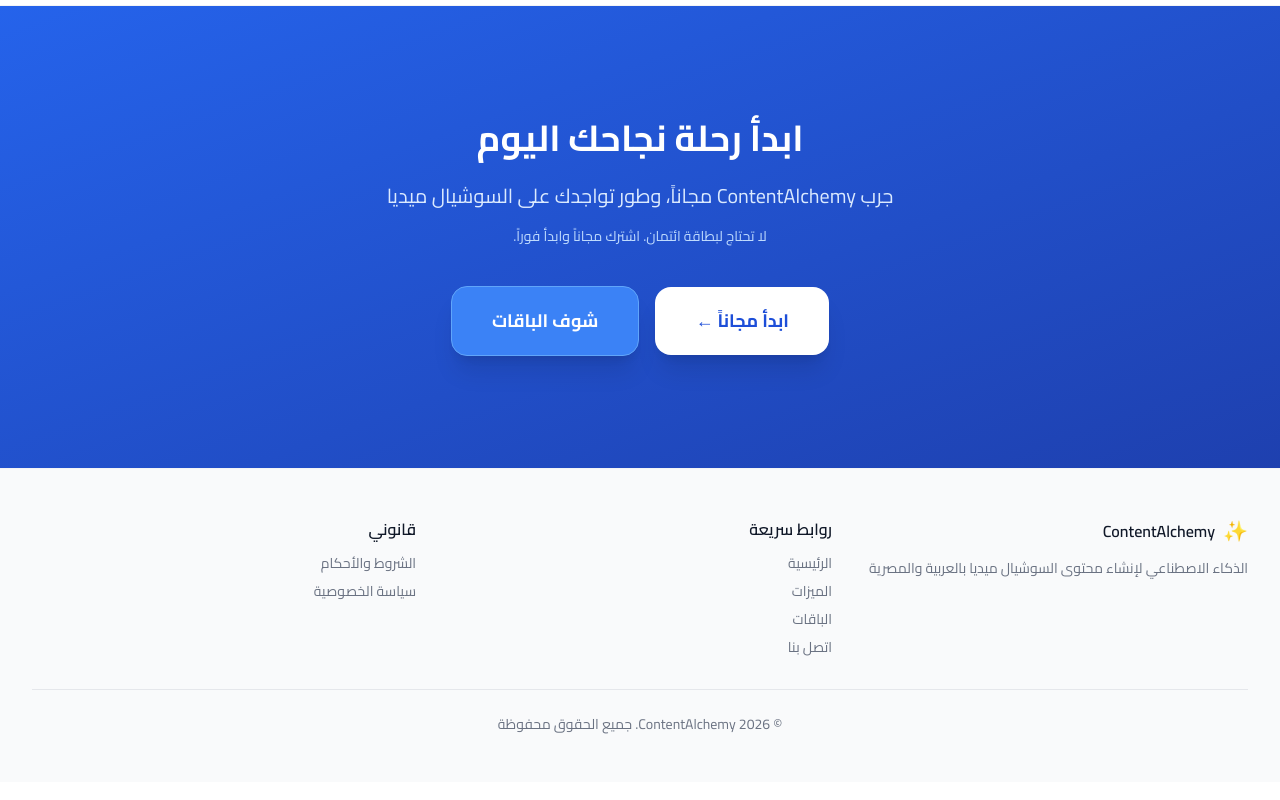
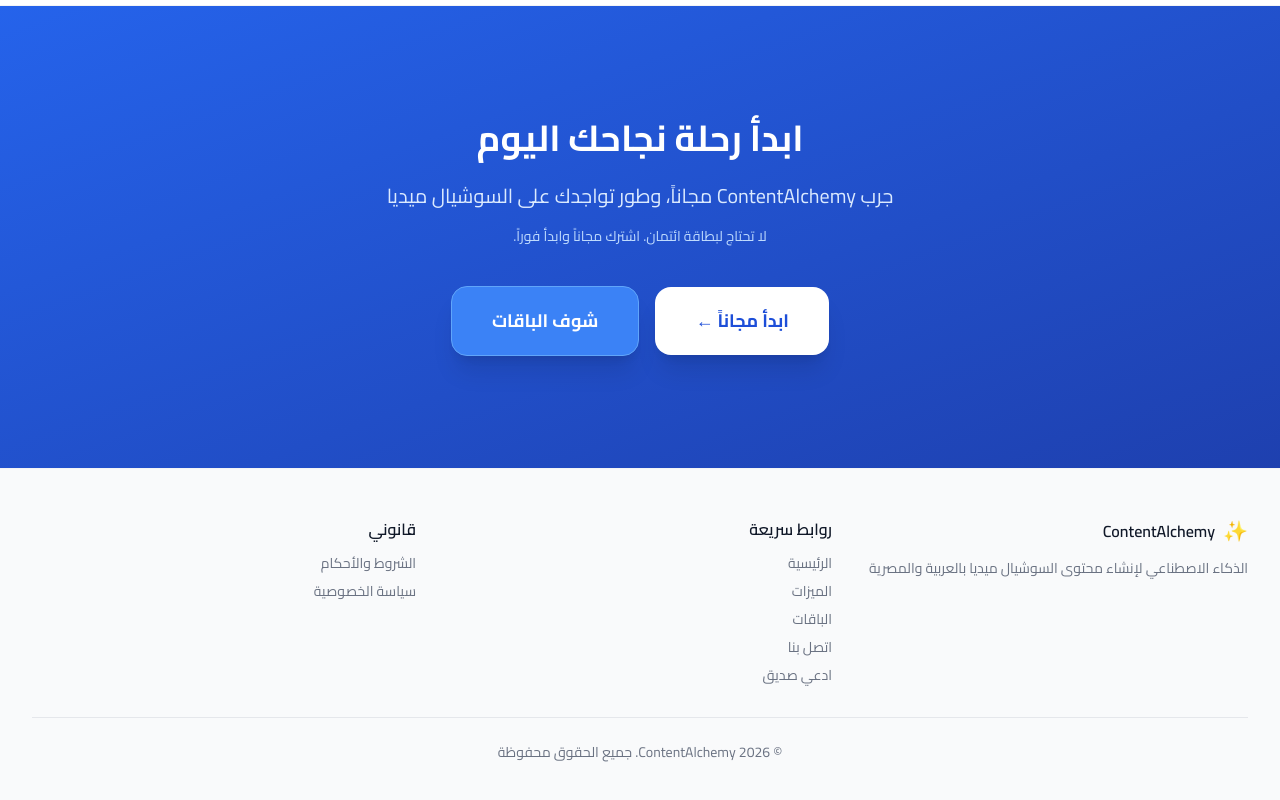
Before and after one commit to alf7ar/contentalchemy, a Next.js app: page /ar in a window 1280 px wide. Shown: the part 4054-4854 px from the top of the page. Built offline with nearby package versions, Linux system fonts and the light colour scheme; no server answers.

Commit message:
feat: referral link in footer + i18n keys + test
- Added referral link to footer quick links section
- Added refer i18n keys to ar.json and en.json
- Added footer referral link test
- All 53 tests passing, build successful

```diff
--- a/src/components/Footer.tsx
+++ b/src/components/Footer.tsx
@@ -29,6 +29,7 @@
               <Link href={`/${locale}/features`} className="hover:text-primary-600 transition-colors">{t("features")}</Link>
               <Link href={`/${locale}/pricing`} className="hover:text-primary-600 transition-colors">{t("pricing")}</Link>
               <Link href={`/${locale}/contact`} className="hover:text-primary-600 transition-colors">{t("contact")}</Link>
+              <Link href={`/${locale}/refer`} className="hover:text-primary-600 transition-colors">{t("refer")}</Link>
             </div>
           </div>
           <div>
--- a/src/i18n/ar.json
+++ b/src/i18n/ar.json
@@ -109,7 +109,8 @@
     "contact": "اتصل بنا",
     "home": "الرئيسية",
     "features": "الميزات",
-    "pricing": "الباقات"
+    "pricing": "الباقات",
+    "refer": "ادعي صديق"
   },
   "contact": {
     "title": "تواصل معنا",
--- a/src/i18n/en.json
+++ b/src/i18n/en.json
@@ -109,7 +109,8 @@
     "contact": "Contact Us",
     "home": "Home",
     "features": "Features",
-    "pricing": "Pricing"
+    "pricing": "Pricing",
+    "refer": "Refer a Friend"
   },
   "contact": {
     "title": "Contact Us",
```
Also changed, not shown: 1 other file (tests, documents, lock files or other folders).
